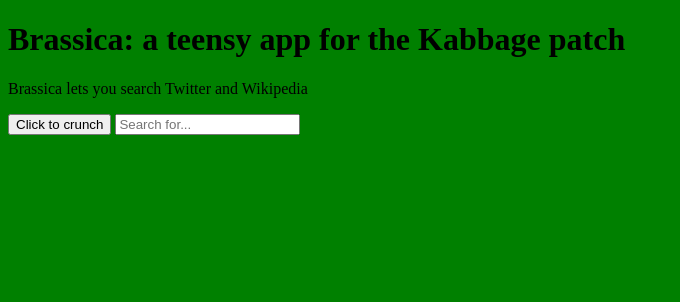
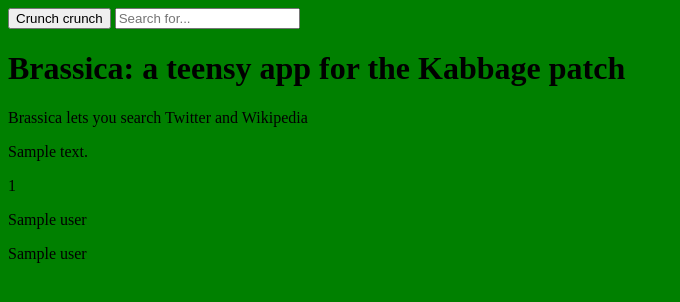
Before and after one commit to adriennefriend/brassica, a Django app: template brassica1/templates/index.html in a window 1280 px wide. Shown: the top 302 px of the page, without its empty margins (0-680 px from the left). Run offline with Django 3.2, Linux system fonts and the light colour scheme; the template is opened without the code that fills it: most values are stand-ins (such as "Sample title", 1, 10 or a date in 2020).

Commit message:
Added tweets, formatted them

```diff
--- a/brassica1/templates/index.html
+++ b/brassica1/templates/index.html
@@ -2,6 +2,16 @@
 {% block title %}Homepage - {{ block.super }}{% endblock %}
 {% block content %}
     <h1>Brassica: a teensy app for the Kabbage patch</h1>
-    <p>{% if number %}Number exists!{% endif %}</p>
     <p>Brassica lets you search Twitter and Wikipedia<p>
+    {% for tweet in twitter %}
+    <p>{{ tweet.text }}</p>
+    <p>{{ tweet.user.id }}</p>
+    <p>{{ tweet.user.name }}</p>
+    <p>{{ tweet.user.screenname }}</p>
+    {% endfor %}
+<!--double curlies spit something out-->
+
 {% endblock %}
+
+
+<!--so we have to use the {% in .html files so that when Django is rendering the template, it knows what's HTML and what's python-->
--- a/brassica1/templates/layouts/base.html
+++ b/brassica1/templates/layouts/base.html
@@ -9,19 +9,21 @@
         {% block header %}{% endblock %}
 </head>
 <body>
+    <div class="row">
+        <div class="col-lg-6">
+            <div class="input-group">
+                <form action="" method="GET">
+                    <input type="submit" class="form-control" value="Crunch crunch">
+                    <input type="text" class="form-control" placeholder="Search for..." name="query">
+                </form>
+            </div><!-- /input-group -->
+        </div><!-- /.col-lg-6 -->
+    </div>
     {% block content %}{% endblock %}
     {% block footer %}{% endblock %}
 </body>
+</html>
 
 
-<div class="row">
-  <div class="col-lg-6">
-    <div class="input-group">
-      <span class="input-group-btn">
-        <button class="btn btn-default" type="button">Click to crunch</button>
-      </span>
-      <input type="text" class="form-control" placeholder="Search for...">
-    </div><!-- /input-group -->
-  </div><!-- /.col-lg-6 -->
-
-</html>
+<!--create a header block and put the title in the header block, and then put it above the search bar-->
+<!--use mdn instead of w3s-->
```
Also changed, not shown: brassica1/views.py (+29 -5 lines), db.sqlite3, 1 other file.
